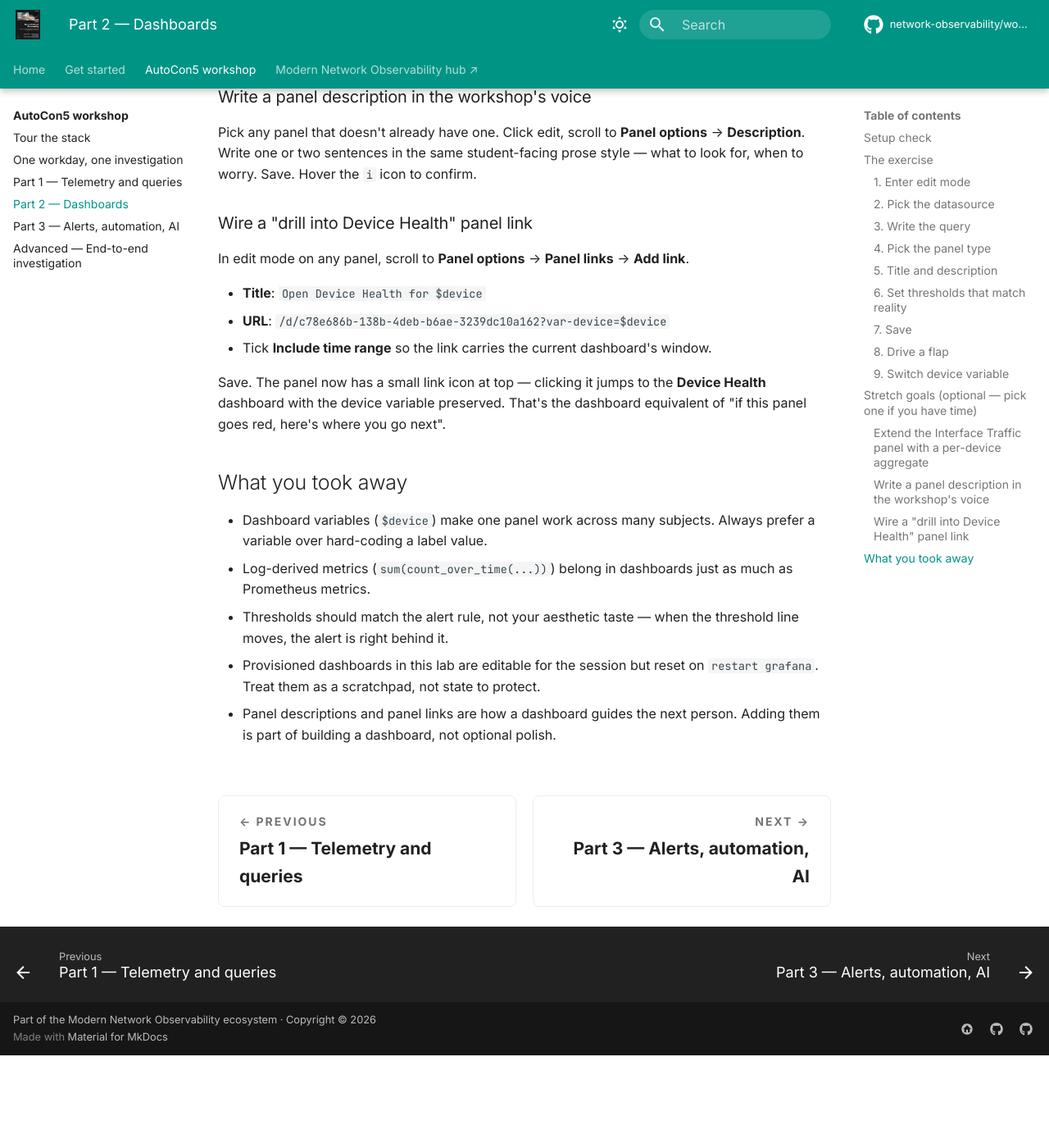
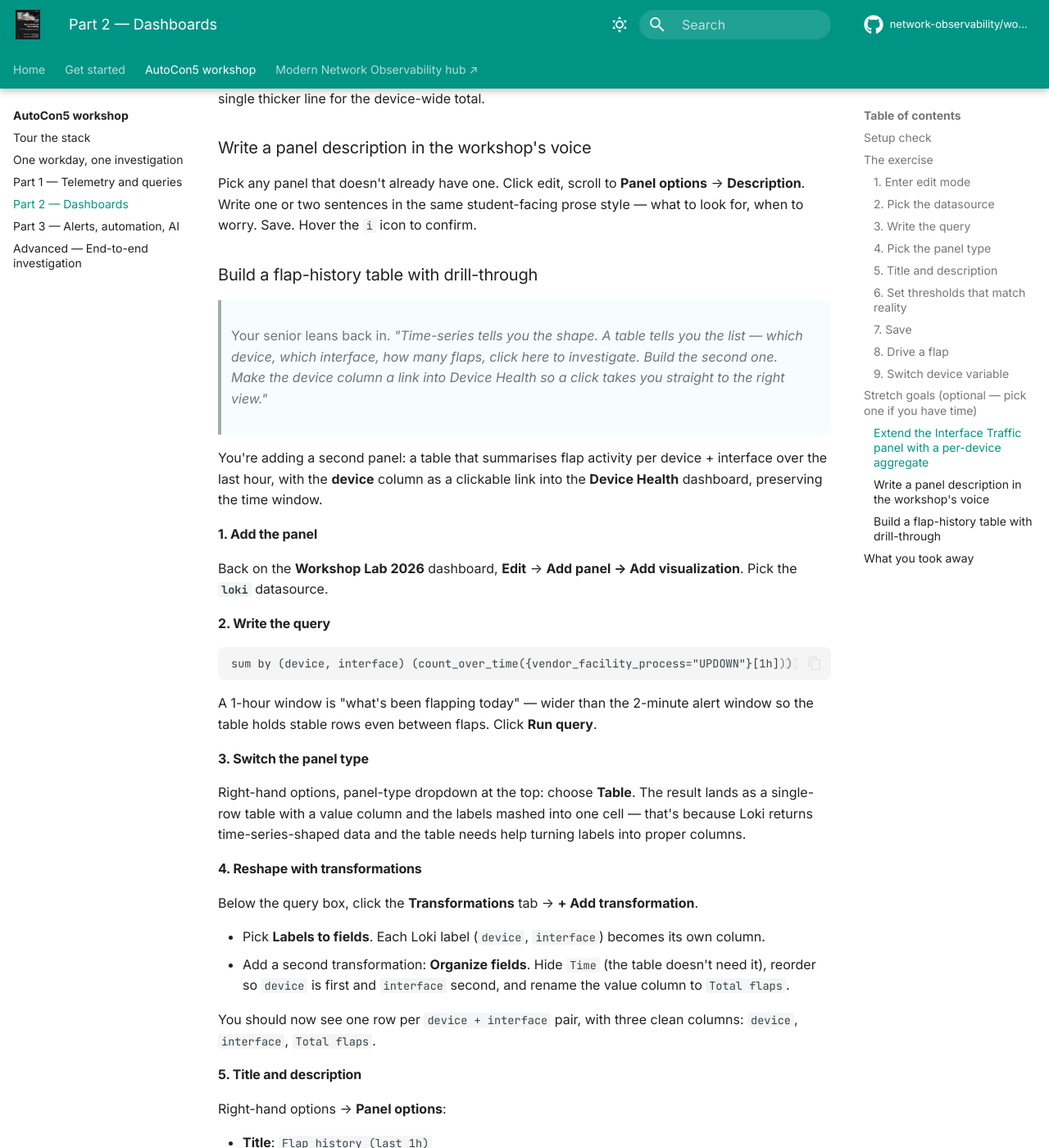
Before and after one commit to network-observability/workshops, an MkDocs documentation site: the page built from docs/workshop/part-2.md, in a window 1280 px wide and 1400 px high, scrolled down 7521 px. Shown: the whole window at 82% size. Built offline with MkDocs 1.6.1 and Material for MkDocs 9.7.7, drawn with Linux system fonts in a browser that asks for light colours; comment, search, counter and statistics services are not loaded; before the commit the page ends 8808 px from its top, so only the background shows below that; some of the changed text lies outside the part shown.

Commit message:
docs(part-2): alert-rule explainer + flap-history table stretch goal
Two pieces of fresh-eye feedback on Part 2.

1. PeerInterfaceFlapping was mentioned ~7 times without ever explaining
   what an alert rule is. Added a ??? info "What's an alert rule?"
   admonition in Step 6 right after the thresholds table, with the actual
   rule YAML, an expr / for / labels / annotations walkthrough, and an
   honest call-out that this rule is Loki-evaluated (lands in Alertmanager
   but not on Prometheus /alerts). Cross-links to the Tour page's
   Prometheus section and Part 3 for the rest of the lifecycle.

2. Replaced the thin "Wire a 'drill into Device Health' panel link"
   stretch goal with "Build a flap-history table with drill-through":
   - Table panel with sum by (device, interface) (count_over_time(...))
   - Labels-to-fields + Organize-fields transformations to turn the
     Loki time-series result into proper columns
   - Field override on the device column with a data link that uses
     ${__value.raw} + ${__from} + ${__to} to jump into Device Health
     with the device scoped and the time range preserved

````diff
--- a/workshops/autocon5/guides/part-2-dashboards.md
+++ b/workshops/autocon5/guides/part-2-dashboards.md
@@ -114,6 +114,37 @@
 | Orange | `1` |
 | Red | `3` |
 
+??? info "What's an alert rule?"
+
+    An **alert rule** is a query the rule evaluator runs on a schedule, plus a firing condition, an optional `for:` duration that filters out transients, and labels + annotations that travel with each firing instance. Here's the `PeerInterfaceFlapping` rule the thresholds above are mirroring:
+
+    ```yaml
+    - alert: PeerInterfaceFlapping
+      expr: sum by(device, interface) (count_over_time({vendor_facility_process="UPDOWN"}[2m])) > 3
+      for: 30s
+      labels:
+        severity: critical
+        source: loki
+        environment: network-observability-lab
+        device: '{{ $labels.device }}'
+        interface: '{{ $labels.interface }}'
+      annotations:
+        summary: "[NET] Flapping interface in {{ $labels.device }}/{{ $labels.interface }}"
+        description: "The interface {{ $labels.device }}/{{ $labels.interface }} is flapping"
+    ```
+
+    - **`expr`** — the firing condition. The same LogQL query the panel uses, with `> 3` appended. When the expression returns at least one series, the rule is matching.
+    - **`for: 30s`** — the condition must hold continuously for 30 seconds before the alert moves from `pending` to `firing`. Filters out transient noise.
+    - **`labels`** — attached to every firing instance. `severity` and `source` are what Alertmanager routes on; `device` / `interface` propagate the offending instance's identity through to the page.
+    - **`annotations`** — human-readable text rendered into notifications. `{{ $labels.x }}` interpolates from the firing series' labels.
+
+    **Where to see this rule live.** `PeerInterfaceFlapping` is evaluated by the **Loki ruler**, not Prometheus, so it does NOT show up on Prometheus `/alerts`:
+
+    - **When firing**: [Alertmanager](http://localhost:9093/#/alerts) — the Loki ruler pushes alerts here just like Prometheus does. Loki-evaluated rules and Prometheus-evaluated rules land in the same queue.
+    - **Always**: the file lives at `workshops/autocon5/loki/rules/alerting_rules.yml`. There's no equivalent UI to Prometheus `/alerts` for Loki-defined rules — the Loki ruler doesn't ship one. The [Prometheus alerts page](../../../docs/workshop/tour.md#prometheus-the-metrics-store) in the Tour shows what that UI looks like for the rules Prometheus does evaluate.
+
+    Part 3 walks the full lifecycle — alert fires, Alertmanager routes, webhook hands off, Prefect flow decides what to do.
+
 Then under **Graph styles** → **Show thresholds**, pick `As lines`. **You should now see two horizontal lines on the panel preview — orange at 1, red at 3.** A flap rate above the red line means an alert is firing.
 
 > Your senior glances over. *"Thresholds matching the alert rule? Good. When the line crosses the orange one, the alert is firing. The panel should make the alert visible, not duplicate it."*
@@ -186,15 +217,66 @@
 
 Pick any panel that doesn't already have one. Click edit, scroll to **Panel options** → **Description**. Write one or two sentences in the same student-facing prose style — what to look for, when to worry. Save. Hover the `i` icon to confirm.
 
-### Wire a "drill into Device Health" panel link
+### Build a flap-history table with drill-through
 
-In edit mode on any panel, scroll to **Panel options** → **Panel links** → **Add link**.
+> Your senior leans back in. *"Time-series tells you the shape. A table tells you the list — which device, which interface, how many flaps, click here to investigate. Build the second one. Make the device column a link into Device Health so a click takes you straight to the right view."*
 
-- **Title**: `Open Device Health for $device`
-- **URL**: `/d/c78e686b-138b-4deb-b6ae-3239dc10a162?var-device=$device`
-- Tick **Include time range** so the link carries the current dashboard's window.
+You're adding a second panel: a table that summarises flap activity per device + interface over the last hour, with the **device** column as a clickable link into the **Device Health** dashboard, preserving the time window.
 
-Save. The panel now has a small link icon at top — clicking it jumps to the **Device Health** dashboard with the device variable preserved. That's the dashboard equivalent of "if this panel goes red, here's where you go next".
+#### 1. Add the panel
+
+Back on the **Workshop Lab 2026** dashboard, **Edit** → **Add panel → Add visualization**. Pick the **`loki`** datasource.
+
+#### 2. Write the query
+
+```logql
+sum by (device, interface) (count_over_time({vendor_facility_process="UPDOWN"}[1h]))
+```
+
+A 1-hour window is "what's been flapping today" — wider than the 2-minute alert window so the table holds stable rows even between flaps. Click **Run query**.
+
+#### 3. Switch the panel type
+
+Right-hand options, panel-type dropdown at the top: choose **Table**. The result lands as a single-row table with a value column and the labels mashed into one cell — that's because Loki returns time-series-shaped data and the table needs help turning labels into proper columns.
+
+#### 4. Reshape with transformations
+
+Below the query box, click the **Transformations** tab → **+ Add transformation**.
+
+- Pick **Labels to fields**. Each Loki label (`device`, `interface`) becomes its own column.
+- Add a second transformation: **Organize fields**. Hide `Time` (the table doesn't need it), reorder so `device` is first and `interface` second, and rename the value column to `Total flaps`.
+
+You should now see one row per `device + interface` pair, with three clean columns: `device`, `interface`, `Total flaps`.
+
+#### 5. Title and description
+
+Right-hand options → **Panel options**:
+
+- **Title**: `Flap history (last 1h)`
+- **Description**: `UPDOWN events per device + interface over the last hour. Click any device cell to drill into Device Health for that device, time range preserved.`
+
+#### 6. Make the device cell a link
+
+Still in the right-hand options, scroll to **Overrides** → **Add field override** → **Fields with name** → pick `device`. On the override:
+
+- **Cell type**: `Auto` (or `Color text` if you want the link visually distinct).
+- **Data links** → **Add link**:
+    - **Title**: `Open Device Health for ${__value.text}`
+    - **URL**: `/d/c78e686b-138b-4deb-b6ae-3239dc10a162?var-device=${__value.raw}&from=${__from}&to=${__to}`
+
+`${__value.raw}` is the cell's raw label value (`srl1`, `srl2`). `${__from}` and `${__to}` are the dashboard's current time-range bounds — the link carries the window forward so the destination dashboard opens on the same minutes you were just looking at.
+
+#### 7. Save and try it
+
+**Apply**, then **Save dashboard**. Trigger a flap:
+
+```bash
+nobs autocon5 flap-interface --device srl1 --interface ethernet-1/10
+```
+
+Within a minute, a row for `srl1 / ethernet-1/10` shows up with a climbing `Total flaps` count. Click the `srl1` cell. Grafana jumps to **Device Health**, scoped to `srl1`, on the same time range you were on.
+
+**Stop and notice.** Tables are the dashboard equivalent of "a list of things to investigate, each row a one-click entry into deeper context". The time-series panel above tells you *something is flapping*. The table tells you *which one, how badly, and here's the next dashboard*. The data-link override is what binds the two dashboards into one navigation flow — no copy-pasting device names, no losing the time range.
 
 ## What you took away
 
````
